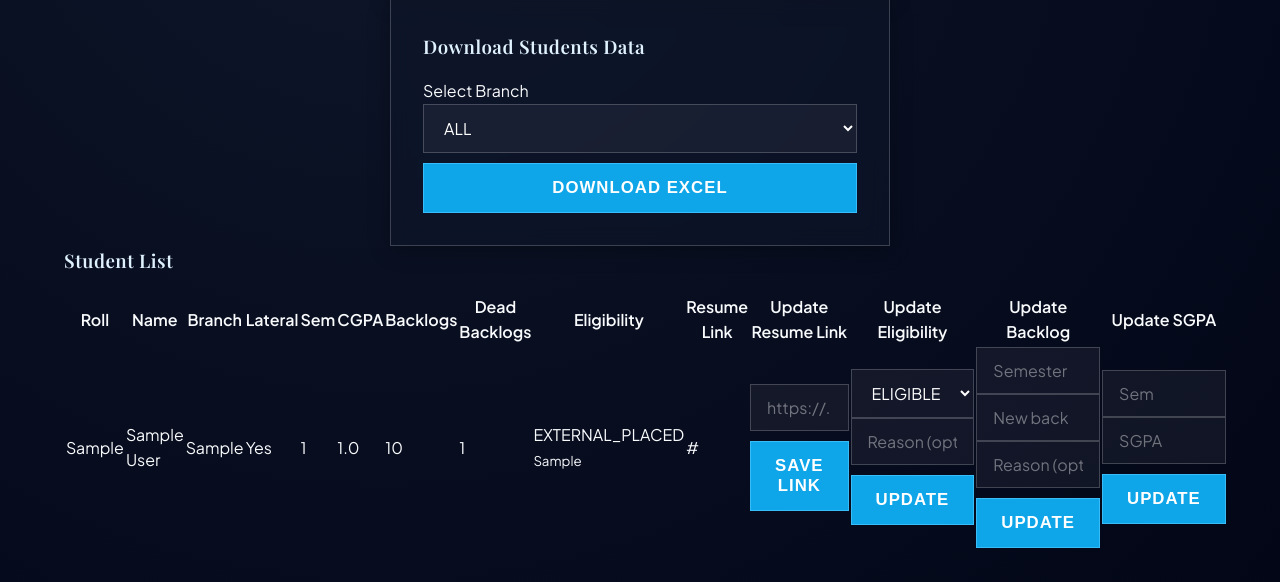
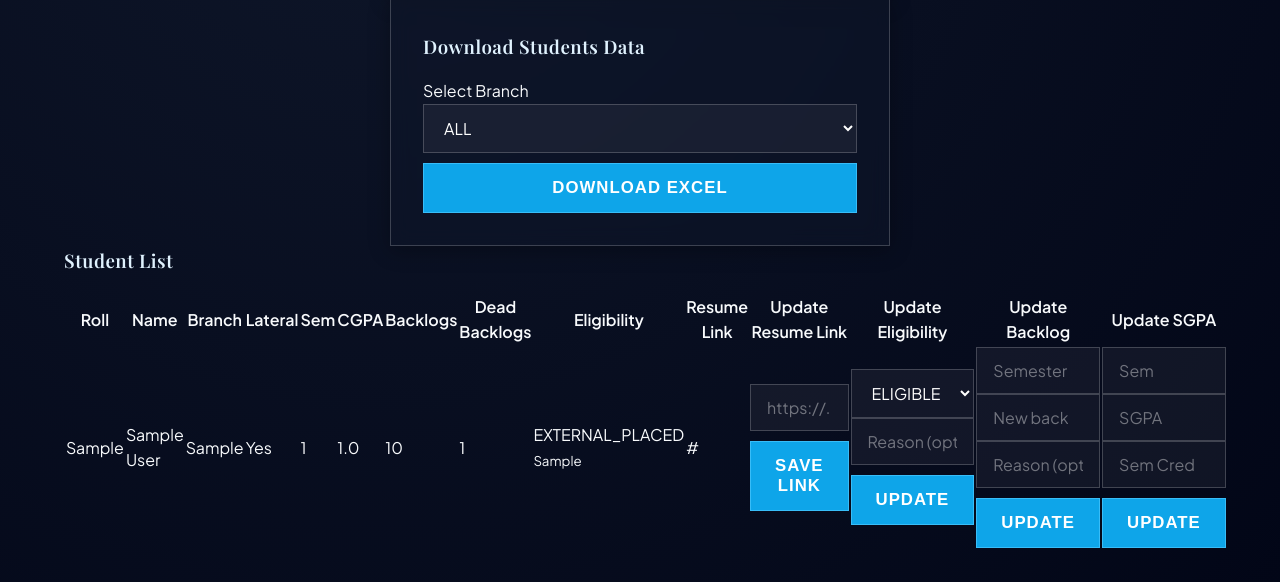
Before and after one commit to lavanayakhosla/TestPlacement, a Flask app: page /students in a window 1280 px wide. Shown: the part 1019-1601 px from the top of the page. Run offline with Flask 3, Linux system fonts and the light colour scheme; the visitor is signed in with stand-in values (Sample User, id 1); tables that the repository leaves empty hold one stand-in row (values such as "Sample post"); some web fonts are replaced.

Commit message:
Update students.html

```diff
--- a/templates/students.html
+++ b/templates/students.html
@@ -116,6 +116,7 @@
   <form action="{{ url_for('update_semester', student_id=s.id) }}" method="post">
     <input type="number" name="semester_no" min="1" max="8" placeholder="Sem" required>
     <input type="number" step="0.01" name="sgpa" placeholder="SGPA" required>
+    <input type="number" step="0.5" min="0.5" name="semester_credits" placeholder="Sem Credits" required>
     <button type="submit">Update</button>
   </form>
 </td>
```
